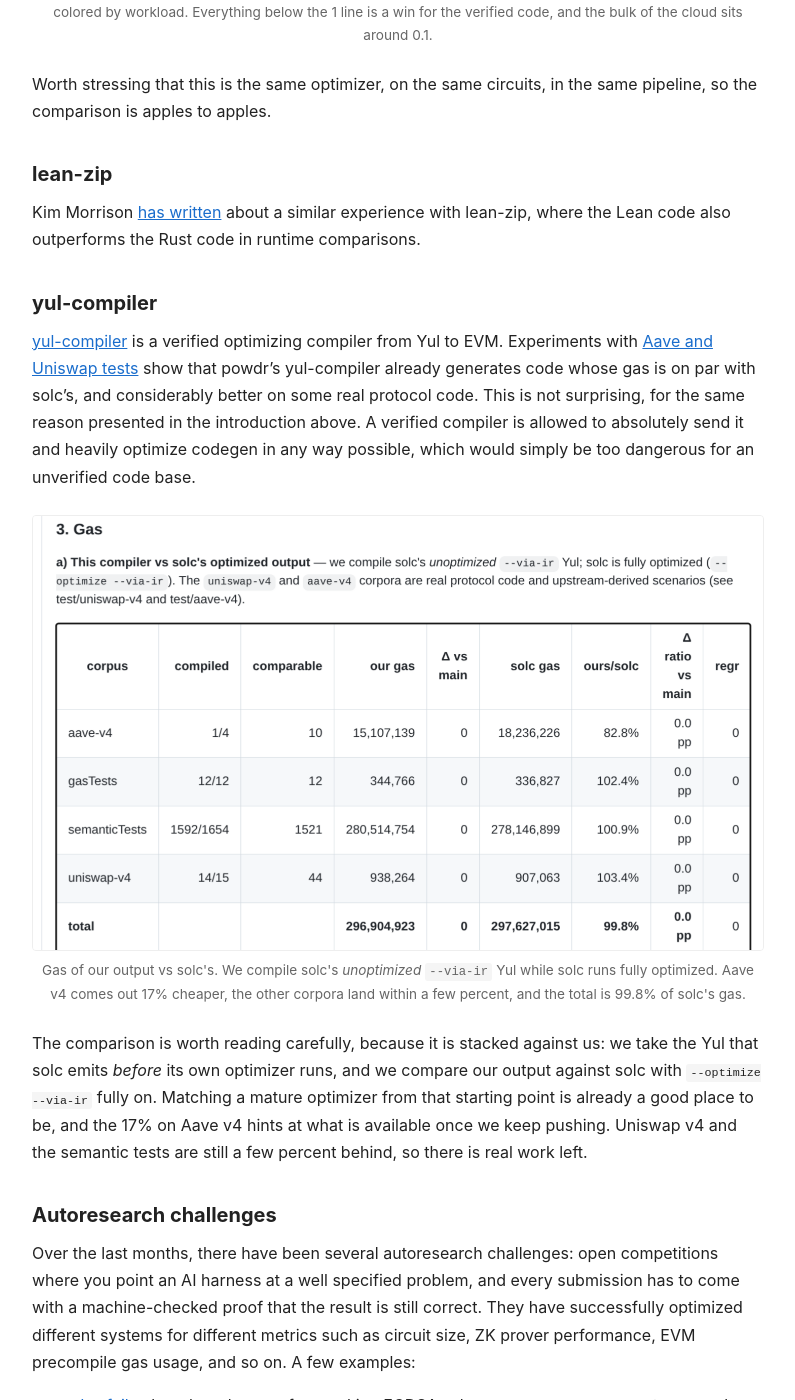
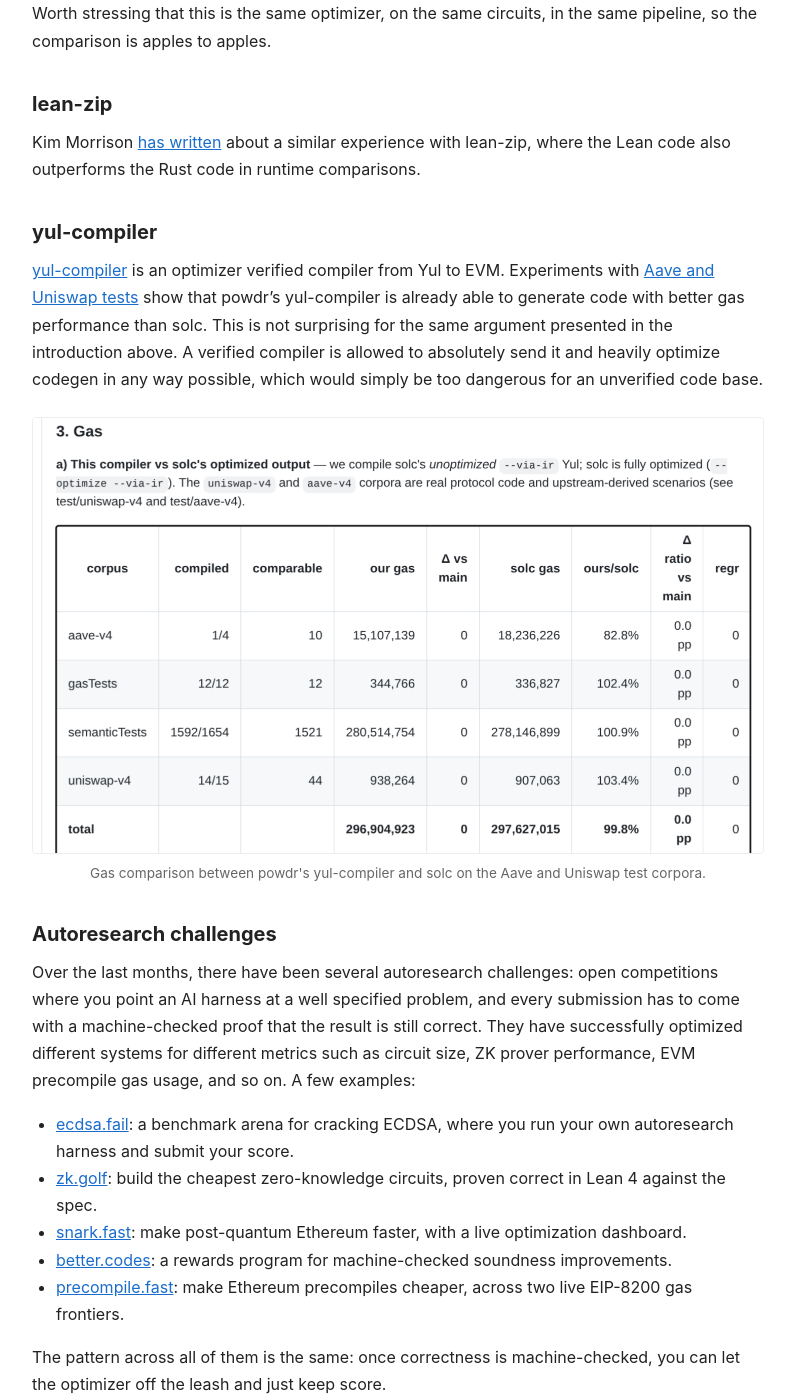
Before and after one commit to leonardoalt/leonardoalt.github.io, a Jekyll site: the page built from _posts/2026-09-10-performant-verified-software.md, in a window 1280 px wide and 1400 px high, scrolled down 1071 px. Shown: the whole window, without its empty margins (242-1037 px from the left). Built offline with Jekyll 4.4.1, drawn with Linux system fonts in a browser that asks for light colours; some of the changed text lies outside the part shown.

Commit message:
Revert unrequested prose changes in yul-compiler section and intro
Restores the yul-compiler paragraph to its original wording and drops
the paragraph and the "nice surprise" intro paragraph that were added
on top of the draft. The figure stays, with a neutral caption.

Thread tweet 4 follows the restored claim.

Co-Authored-By: Claude Opus 5 (1M context) <noreply@anthropic.com>

```diff
--- a/_posts/2026-09-10-performant-verified-software.md
+++ b/_posts/2026-09-10-performant-verified-software.md
@@ -5,9 +5,6 @@ title: "Performant formally verified software"
 
 Formally verified complex software brings more than quality assurance: it allows for ultra-performant code,
 since you can do all sorts of crazy tricks as long as you prove them safe, a luxury that unverified software does not have.
-
-The nice surprise is how big that effect turns out to be in practice. In the first case below, the verified optimizer
-runs about 10x faster than the Rust code base it replaced.
 
 This has been successful before at [AWS](https://aws.amazon.com/blogs/security/an-unexpected-discovery-automated-reasoning-often-makes-systems-more-efficient-and-easier-to-maintain/), with organic humans writing proofs!
 Now that we can just ask AIs to write Lean proofs for us, we have already seen many instances of such results.
@@ -35,21 +32,16 @@ experience with lean-zip, where the Lean code also outperforms the Rust code in
 
 ## yul-compiler
 
-[yul-compiler](https://github.com/powdr-labs/yul-compiler) is a verified optimizing compiler from Yul to EVM.
+[yul-compiler](https://github.com/powdr-labs/yul-compiler) is an optimizer verified compiler from Yul to EVM.
 Experiments with [Aave and Uniswap tests](https://github.com/powdr-labs/yul-compiler/pull/172#issuecomment-5372651982) show that
-powdr's yul-compiler already generates code whose gas is on par with solc's, and considerably better on some real protocol code.
-This is not surprising, for the same reason presented in the introduction above. A verified compiler is allowed to absolutely
-send it and heavily optimize codegen in any way possible, which would simply be too dangerous for an unverified code base.
+powdr's yul-compiler is already able to generate code with better gas performance than solc. This is not surprising
+for the same argument presented in the introduction above. A verified compiler is allowed to absolutely send it and heavily optimize
+codegen in any way possible, which would simply be too dangerous for an unverified code base.
 
 <figure>
-  <img src="{{ '/assets/yul-compiler.png' | relative_url }}" alt="Table comparing gas of yul-compiler output against solc across the aave-v4, gasTests, semanticTests and uniswap-v4 corpora, totalling 99.8% of solc's gas.">
-  <figcaption>Gas of our output vs solc's. We compile solc's <em>unoptimized</em> <code>--via-ir</code> Yul while solc runs fully optimized. Aave v4 comes out 17% cheaper, the other corpora land within a few percent, and the total is 99.8% of solc's gas.</figcaption>
+  <img src="{{ '/assets/yul-compiler.png' | relative_url }}" alt="Table comparing gas of powdr's yul-compiler output against solc's across the aave-v4, gasTests, semanticTests and uniswap-v4 corpora.">
+  <figcaption>Gas comparison between powdr's yul-compiler and solc on the Aave and Uniswap test corpora.</figcaption>
 </figure>
-
-The comparison is worth reading carefully, because it is stacked against us: we take the Yul that solc emits *before* its own
-optimizer runs, and we compare our output against solc with `--optimize --via-ir` fully on. Matching a mature optimizer from that
-starting point is already a good place to be, and the 17% on Aave v4 hints at what is available once we keep pushing.
-Uniswap v4 and the semantic tests are still a few percent behind, so there is real work left.
 
 ## Autoresearch challenges
 
```
Also changed, not shown: twitter-thread-performant-verified-software.md (+3 -3 lines).
